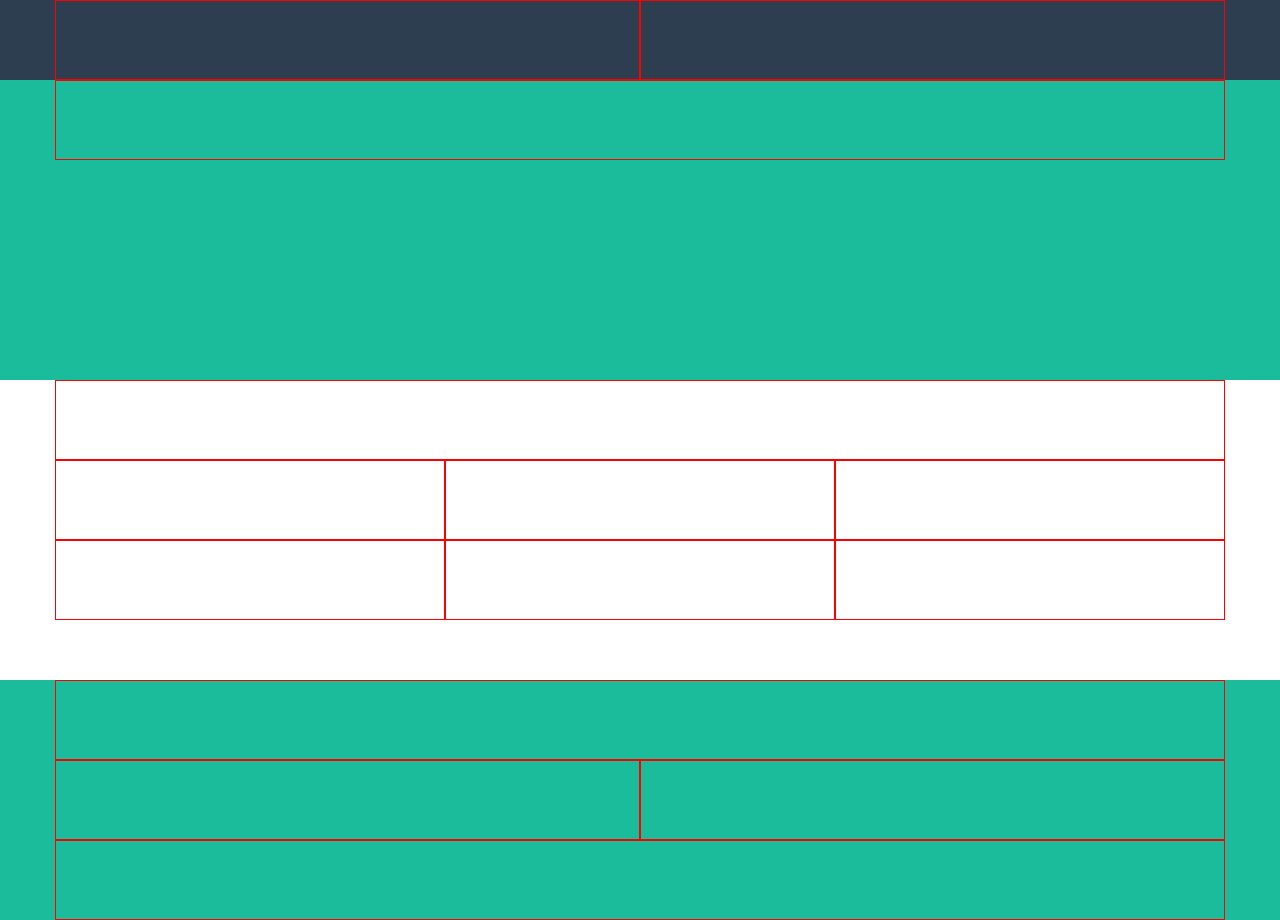
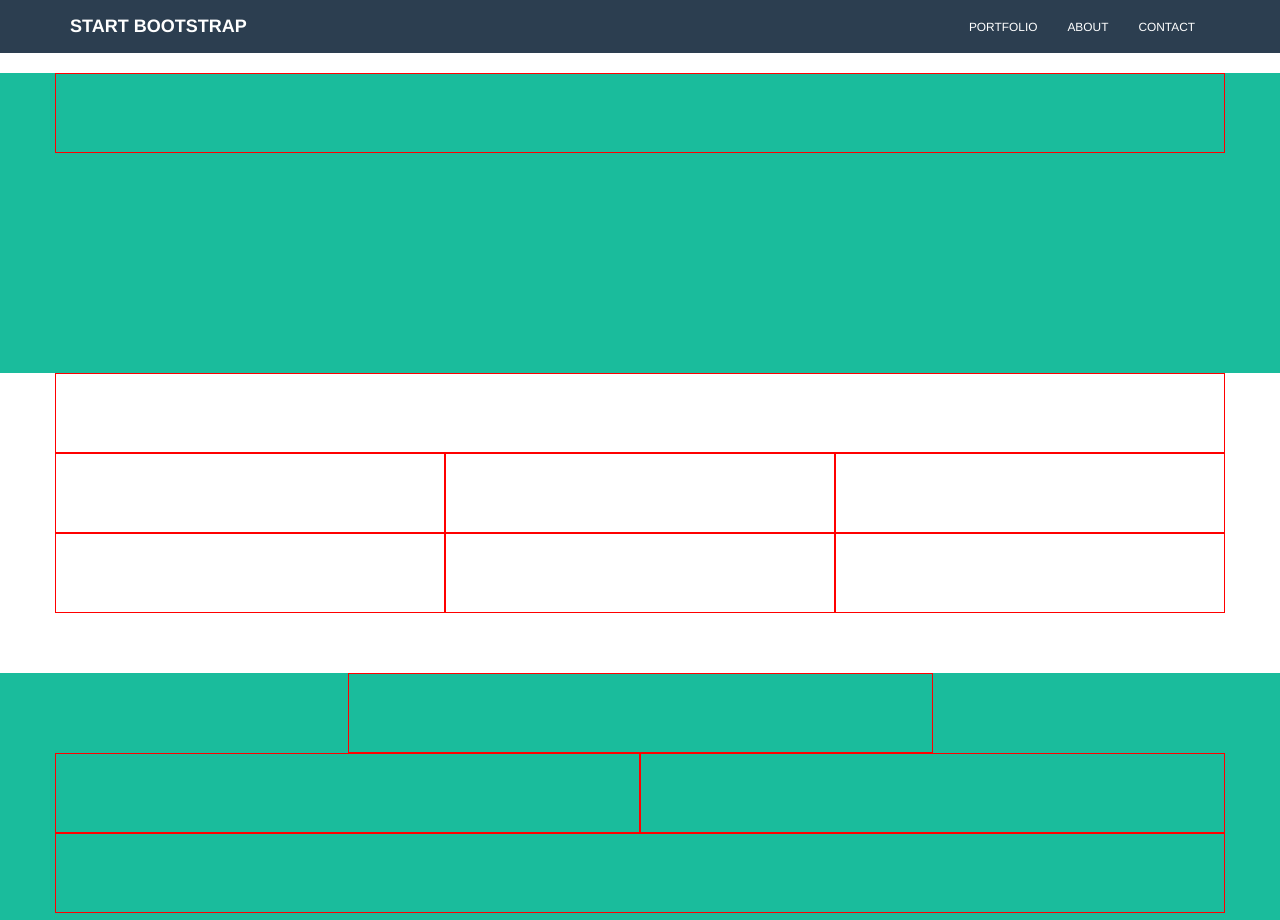
Before and after one commit to Polidora90/html-css-bootstrap-freelancer, a plain HTML site: page index.html in a window 1280 px wide. Shown: the top 920 px of the page. Drawn offline with nearby package versions, Linux system fonts and the light colour scheme.

Commit message:
completa la navbar

```diff
--- a/index.html
+++ b/index.html
@@ -11,12 +11,25 @@
 <body>
 
     <header>
-        <nav>
+        <nav class="navbar my-theme-navbar bg-darker">
             <div class="container">
-                <div class="row">
-                    <div class="col-xs-6"><h3></h3></div>
-                    <div class="col-xs-6"></div>
+                <div class="navbar-header">
+                    <button type="button" class="navbar-toggle collapsed" data-toggle="collapse" data-target="#bs-example-navbar-collapse-1" aria-expanded="false">
+                    <span class="sr-only">Toggle navigation</span>
+                    <span class="icon-bar"></span>
+                    <span class="icon-bar"></span>
+                    <span class="icon-bar"></span>
+                    </button>
+                    <a class="navbar-brand" href="#"> <strong>START BOOTSTRAP</strong> </a>
                 </div>
+
+                <div class="collapse navbar-collapse">
+                    <ul class="nav navbar-nav navbar-right">
+                      <li><a href="#"> <small>PORTFOLIO</small> </a></li>
+                      <li><a href="#"> <small>ABOUT</small> </a></li>
+                      <li><a href="#"> <small>CONTACT</small> </a></li>
+                    </ul>
+                </div><!-- /.navbar-collapse -->
             </div>
         </nav>
     </header>
@@ -57,7 +70,7 @@
         <section class="h-300 bg-green">
             <div class="container">
                 <div class="row">
-                    <div class="col-xs-12"></div>
+                    <div class="col-sm-6 col-sm-offset-3"></div>
                 </div>
                 <div class="row">
                     <div class="col-xs-12 col-sm-6"></div>
--- a/style.css
+++ b/style.css
@@ -1,10 +1,3 @@
-nav {
-    background-color: #2c3e50;
-    height: 80px;
-}
-
-
-
 .h-300 {
     min-height: 300px;
 }
@@ -24,9 +17,25 @@ footer {
 }
 
 .bg-darker {
-
+    background-color: #2c3e50;
 }
 
 .bg-dark {
     background-color: #3a546d;
 }
+
+.my-theme-navbar a {
+    color: white;
+}
+
+.my-theme-navbar .nav>li>a:hover {
+    background-color: #3a546d;
+}
+
+.my-theme-navbar .icon-bar {
+    background-color: white;
+}
+
+.my-theme-navbar {
+    border-radius: 0;
+}
```
